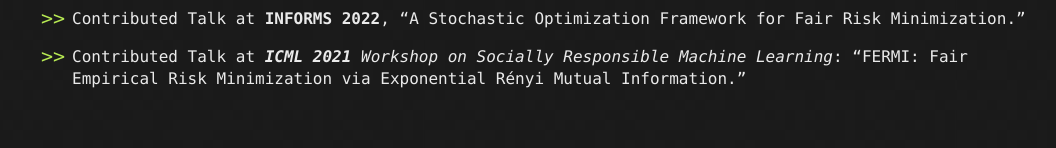
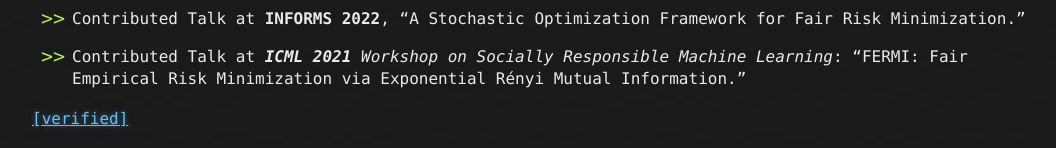
Before and after one commit to sinaBaharlouei/SinaBhr.github.io, a Jekyll site: the page built from index.md, in a window 1280 px wide. Shown: the part 1917-2065 px from the top of the page, without its empty margins (108-1164 px from the left). Built offline with Jekyll 4.4.1, drawn with Linux system fonts in a browser that asks for light colours; our own code applies the rules of GitHub Pages for plain Markdown files; the repository's description, which GitHub fills in, is left out; before the commit the page ends 2028 px from its top, so only the background shows below that.

Commit message:
Update index.md

```diff
--- a/index.md
+++ b/index.md
@@ -47,3 +47,5 @@ I am Sina Baharlouei, a Ph.D. candidate studying operations research at the Univ
 * Contributed Talk at **INFORMS 2022**,  "A Stochastic Optimization Framework for Fair Risk Minimization."
 
 * Contributed Talk at _**ICML 2021** Workshop on Socially Responsible Machine Learning_: "FERMI: Fair Empirical Risk Minimization via Exponential Rényi Mutual Information."
+
+[[verified]](https://github.com/sinaBaharlouei/website/master/google27363fca4ff6707f.html)
```
